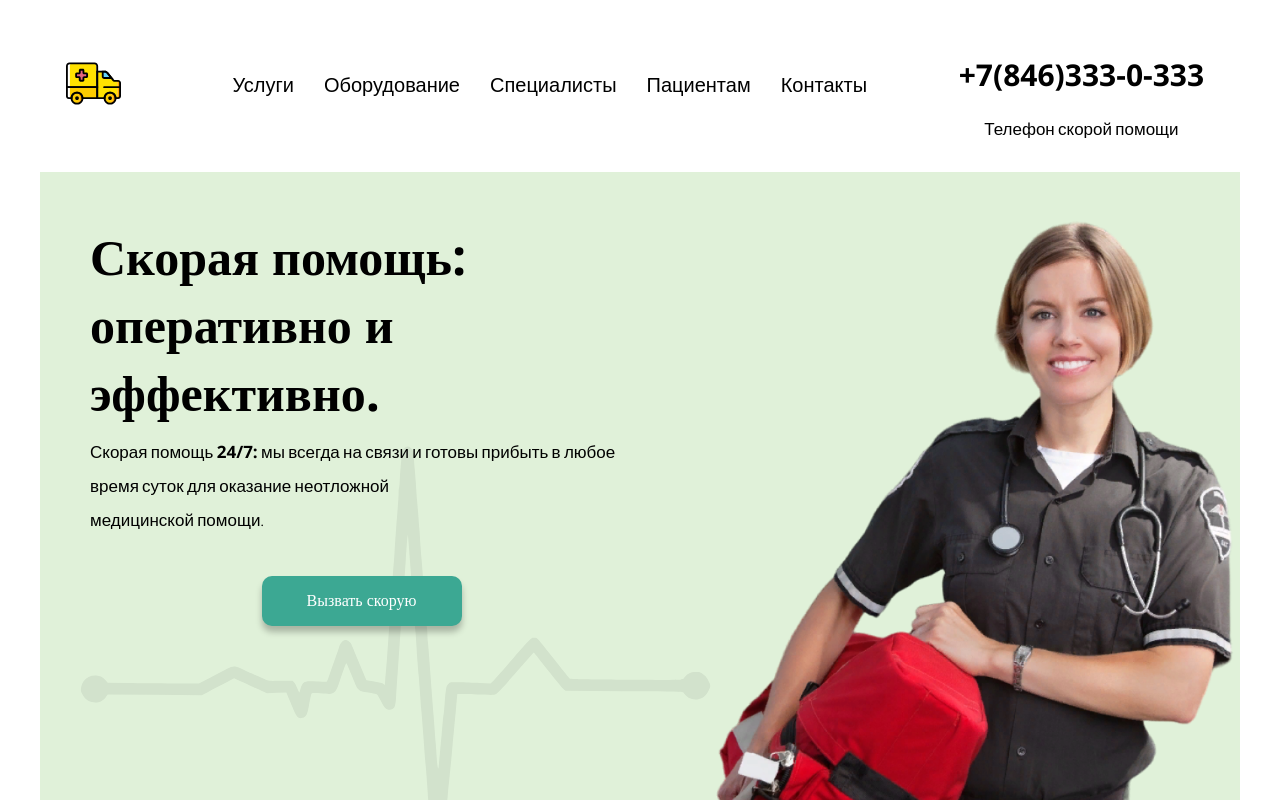
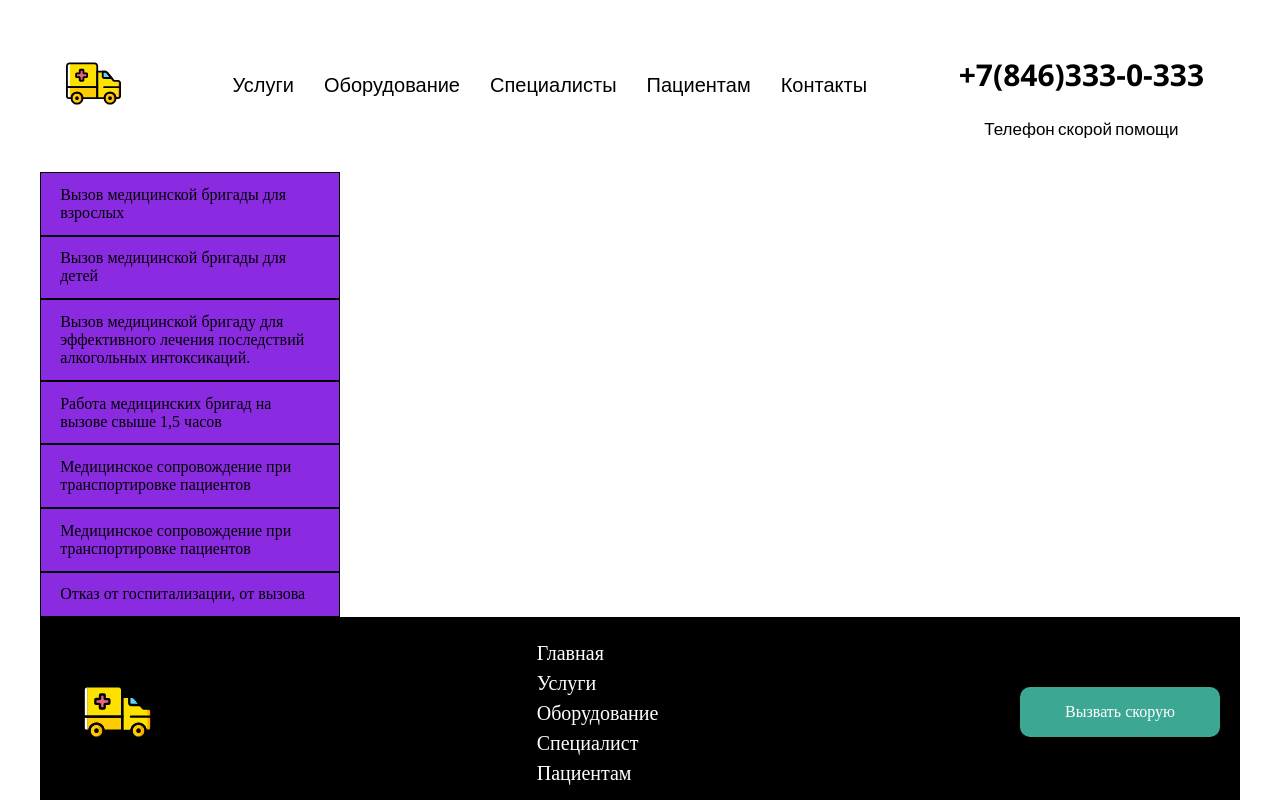
Before and after one commit to Pavl0ffN94/ambulance-website, a React (Create React App) app: page / in a window 1280 px wide. Shown: the top 800 px of the page. Built offline with nearby package versions, Linux system fonts and the light colour scheme.

Commit message:
add sec price, priceLit

```diff
--- a/package.json
+++ b/package.json
@@ -6,6 +6,7 @@
     "@testing-library/jest-dom": "^5.16.5",
     "@testing-library/react": "^13.4.0",
     "@testing-library/user-event": "^13.5.0",
+    "framer-motion": "^10.12.12",
     "react": "^18.2.0",
     "react-dom": "^18.2.0",
     "react-scripts": "5.0.1",
--- a/src/App.js
+++ b/src/App.js
@@ -7,16 +7,18 @@ import Footer from './modules/footer/Footer';
 import Equipment from './modules/equipment/Equipment';
 import PersonList from './modules/personList/PersonList';
 import Consultation from './modules/consultation/Сonsultation';
+import PriceList from './modules/priseList/PriceList';
 
 function App() {
   return (
     <div className="App">
       <Nav />
-      <Header />
+      {/*      <Header />
       <ActionsList />
       <Equipment />
       <PersonList />
-      <Consultation />
+      <Consultation /> */}
+      <PriceList />
       <Footer />
     </div>
   );
--- a/src/modules/consultation/Сonsultation.js
+++ b/src/modules/consultation/Сonsultation.js
@@ -8,13 +8,13 @@ const Consultation = () => {
 
       <div className="consultation_content">
         <img src={consDok} alt="consultation-doctor" className="consultation_img" />
-        <h2 className="content_title">Получить бесплатную консультацию</h2>
+        <h2 className="content_title">Отправьте ваш отзыв</h2>
         <p className="constnt_text">
-          Наши специалисты прокансультируют вас по любым вопросам
+          Мы постоянно работаем над улучшением нашего сервиса
         </p>
         <form className="form">
-          <a placeholder="Имя" className="content_form" />
-          <a placeholder="Номер телефона" className="content_form" />
+          <a href="!#" placeholder="Имя" className="content_form" />
+          <a href="!#" placeholder="Номер телефона" className="content_form" />
           <button type="submit" className="content_btn">
             Отправить
           </button>
--- /dev/null
+++ b/src/modules/helpers/priceList.js
@@ -0,0 +1,55 @@
+const pricelistArr = [
+  {
+    title: 'Вызов медицинской бригады для взрослых',
+    children1: `Получите медицинскую помощь в городе: экстренная медицинская помощь и госпитализация в специализированную клинику - все это доступно в течение 1,5 часов с момента вызова.
+     7000`,
+    children2: `Получите медицинскую помощь в отдаленных городских районах, таких как Красноглинский, Волжский, пос. Управленческий, Зубчаниновка, пос. Гранный, Икея (Кошелев), Южный город, 116 км, Сухая Самарка - мы гарантируем оказание скорой помощи в течение 1,5 часов с момента прибытия.
+     7000 + (50р км)`,
+    id: 1,
+  },
+  {
+    title: 'Вызов медицинской бригады для детей',
+    children1: `Получите медицинскую помощь в городе: экстренная медицинская помощь и госпитализация в специализированную клинику - все это доступно в течение 1,5 часов с момента вызова.
+     6000`,
+    children2: `Быстро получите медицинскую помощь в отдаленных городских районах, таких как Красноглинский, Волжский, пос. Управленческий, Зубчаниновка, пос. Гранный, Икея (Кошелев), Южный город, 116 км, Сухая Самарка - мы гарантируем оказание скорой помощи в течение 1,5 часов с момента прибытия.
+     6000 + (50р км)`,
+    id: 2,
+  },
+  {
+    title:
+      ' Вызов медицинской бригаду для эффективного лечения последствий алкогольных интоксикаций.',
+    children1: `Быстро получите комплексное лечение, включающее дезинтоксикацию, сосудистую терапию и симптоматическое лечение, в городских районах - мы обеспечиваем оказание медицинской помощи в течение 1,5 часов с момента прибытия.
+      7000`,
+    children2: `Получите медицинскую помощь в отдаленных городских районах, таких как Красноглинский, Волжский, пос. Управленческий, Зубчаниновка, пос. Гранный, Икея (Кошелев), Южный город, 116 км, Сухая Самарка - мы гарантируем оказание скорой помощи в течение 1,5 часов с момента прибытия.
+     7000 + (50р км)`,
+    id: 3,
+  },
+  {
+    title: 'Работа медицинских бригад на вызове свыше 1,5 часов',
+    children1: `(взрослые и дети) за каждый час +1000`,
+    children2: '.',
+    id: 4,
+  },
+  {
+    title: 'Медицинское сопровождение при транспортировке пациентов',
+    children1: ` из отделений стационаров (стоимость за час сопровождения).
+      7000/ час`,
+    children2: ` из реанимаций стационаров (стоимость за час сопровождения)  7000/ час`,
+    id: 5,
+  },
+  {
+    title: 'Медицинское сопровождение при транспортировке пациентов',
+    children1: ` из отделений стационаров (стоимость за час сопровождения).
+      7000/ час`,
+    children2: ` из реанимаций стационаров (стоимость за час сопровождения)  7000/ час`,
+    id: 6,
+  },
+  {
+    title: 'Отказ от госпитализации, от вызова',
+    children1: `При отказе от госпитализации, повторный вызов свыше 6 часов будет подлежать полной оплате (для взрослых и детей). 6000/7000`,
+    children2: ` Отказ от вызова (ложный вызов) по прибытию бригады - штраф 3000`,
+    id: 7,
+  },
+];
+
+export {pricelistArr};
--- /dev/null
+++ b/src/modules/priceCard/PriceCard.js
@@ -0,0 +1,33 @@
+import './priceCard.css';
+import {motion, AnimatePresence} from 'framer-motion';
+import {useState} from 'react';
+
+const PriceCard = props => {
+  const {title = 'click me', children} = props;
+
+  const [isVisible, setVisible] = useState(false);
+
+  const handleVisibility = () => setVisible(!isVisible);
+
+  return (
+    <>
+      <div onClick={handleVisibility} className="div_click">
+        {title}
+      </div>
+      <AnimatePresence>
+        {isVisible && (
+          <motion.div
+            initial={{height: 0, opacity: 0}}
+            animate={{height: 'auto', opacity: 1}}
+            exit={{height: 0, opacity: 0}}
+            style={{overflow: 'hidden'}}
+            transition={{duration: 0.5}}>
+            <div className="div_vivble">{children}</div>
+          </motion.div>
+        )}
+      </AnimatePresence>
+    </>
+  );
+};
+
+export default PriceCard;
--- /dev/null
+++ b/src/modules/priceCard/priceCard.css
@@ -0,0 +1,12 @@
+.div_click {
+  background-color: blueviolet;
+  width: 300px;
+  padding: 0.8rem 1.2rem;
+  border: 1px solid black;
+}
+
+.div_vivble {
+  background-color: rgb(241, 236, 245);
+  width: 300px;
+  padding: 0.8rem 1.2rem;
+}
--- /dev/null
+++ b/src/modules/priseList/PriceList.js
@@ -0,0 +1,15 @@
+import './priceList.css';
+import PriceCard from '../priceCard/PriceCard';
+import {pricelistArr} from './../helpers/priceList.js';
+
+const PriceList = () => {
+  return pricelistArr.map(list => {
+    return (
+      <PriceCard key={list.id} title={list.title}>
+        {list.children1},{list.children2}
+      </PriceCard>
+    );
+  });
+};
+
+export default PriceList;
```
Also changed, not shown: src/modules/priseList/priceList.css (added), 1 other file (tests, documents, lock files or other folders).
